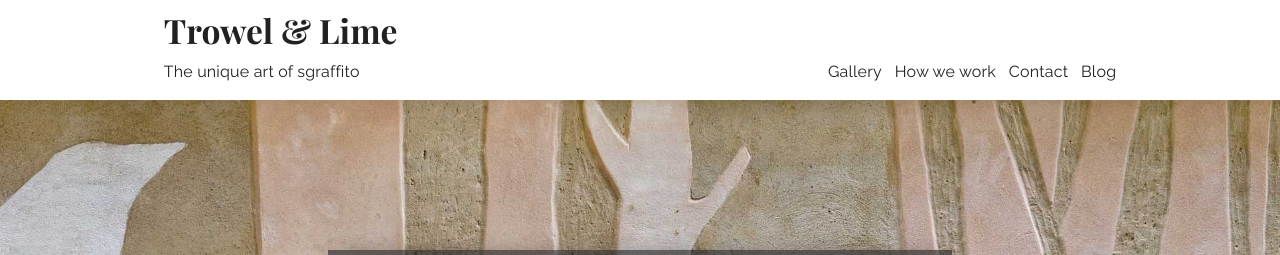
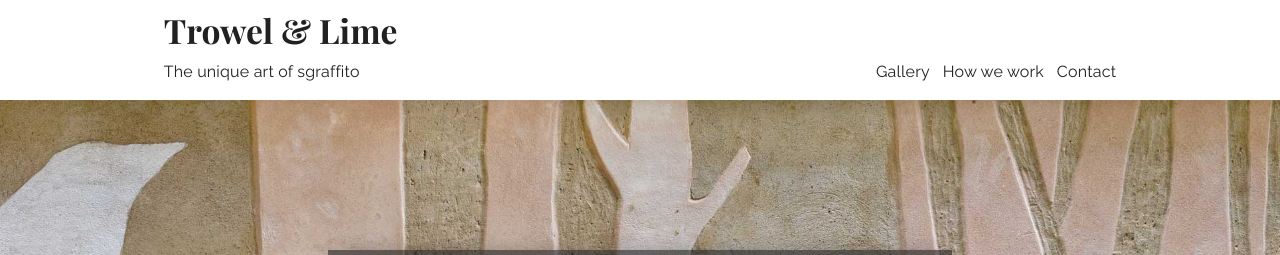
Before and after one commit to marek-kultys/trowel-and-lime, a Jekyll site: the page built from index.html, in a window 1280 px wide and 900 px high. Shown: the top 255 px of the window. Built offline with Jekyll 4.4.1, drawn with Linux system fonts in a browser that asks for light colours.

Commit message:
Remove blog

```diff
--- a/_includes/footer.html
+++ b/_includes/footer.html
@@ -11,7 +11,7 @@
                <li><h6><a href="/gallery">Gallery</a></h6></li>
                <li><h6><a href="/how-we-work">How we work</a></h6></li>
                <li><h6><a href="/contact">Contact</a></h6></li>
-               <li><h6><a href="/blog">Blog</a></h6></li>
+               <!-- <li><h6><a href="/blog">Blog</a></h6></li> -->
             </ul>
          </div>
       </div>
@@ -22,7 +22,7 @@
             <li><h6><a href="/gallery">Gallery</a></h6></li>
             <li><h6><a href="/how-we-work">How we work</a></h6></li>
             <li><h6><a href="/contact">Contact</a></h6></li>
-            <li><h6><a href="/blog">Blog</a></h6></li>
+            <!-- <li><h6><a href="/blog">Blog</a></h6></li> -->
          </ul>
       </div>
    </span>
@@ -40,7 +40,7 @@
          <li><h6><span class="metadata-item">Follow us</span></h6></li>
          <li><a href="http://instagram.com/{{ site.data.sgraffito.twitter }}" class="no-hover-border"><span class="icon icon-instagram"></span></a></li>
          <li><a href="http://pinterest.com/{{ site.data.sgraffito.twitter }}" class="no-hover-border"><span class="icon icon-pinterest"></span></a></li>
-         <li><a href="http://facebook.com/{{ site.data.sgraffito.twitter }}" class="no-hover-border"><span class="icon icon-facebook"></span></a></li>
+         <!-- <li><a href="http://facebook.com/{{ site.data.sgraffito.twitter }}" class="no-hover-border"><span class="icon icon-facebook"></span></a></li> -->
       </ul>
    </div>
 </div>
--- a/_includes/header.html
+++ b/_includes/header.html
@@ -26,13 +26,13 @@
                <li><h6><a {% if page.label == 'gallery' %} class="underlined-link" {% endif %} href="/gallery">Gallery</a></h6></li>
                <li><h6><a {% if page.label == 'how-we-work' %} class="underlined-link" {% endif %} href="/how-we-work">How we work</a></h6></li>
                <li><h6><a {% if page.label == 'contact' %} class="underlined-link" {% endif %} href="/contact">Contact</a></h6></li>
-               <li><h6><a {% if page.label == 'blog' %} class="underlined-link" {% endif %} href="/blog">Blog</a></h6></li>
+               <!-- <li><h6><a {% if page.label == 'blog' %} class="underlined-link" {% endif %} href="/blog">Blog</a></h6></li> -->
             </span>
             <span class="desktop">
                <li><h6><a href="/gallery">Gallery</a></h6></li>
                <li><h6><a href="/how-we-work">How we work</a></h6></li>
                <li><h6><a href="/contact">Contact</a></h6></li>
-               <li><h6><a href="/blog">Blog</a></h6></li>
+               <!-- <li><h6><a href="/blog">Blog</a></h6></li> -->
             </span>
          </ul>
       </div>
```
